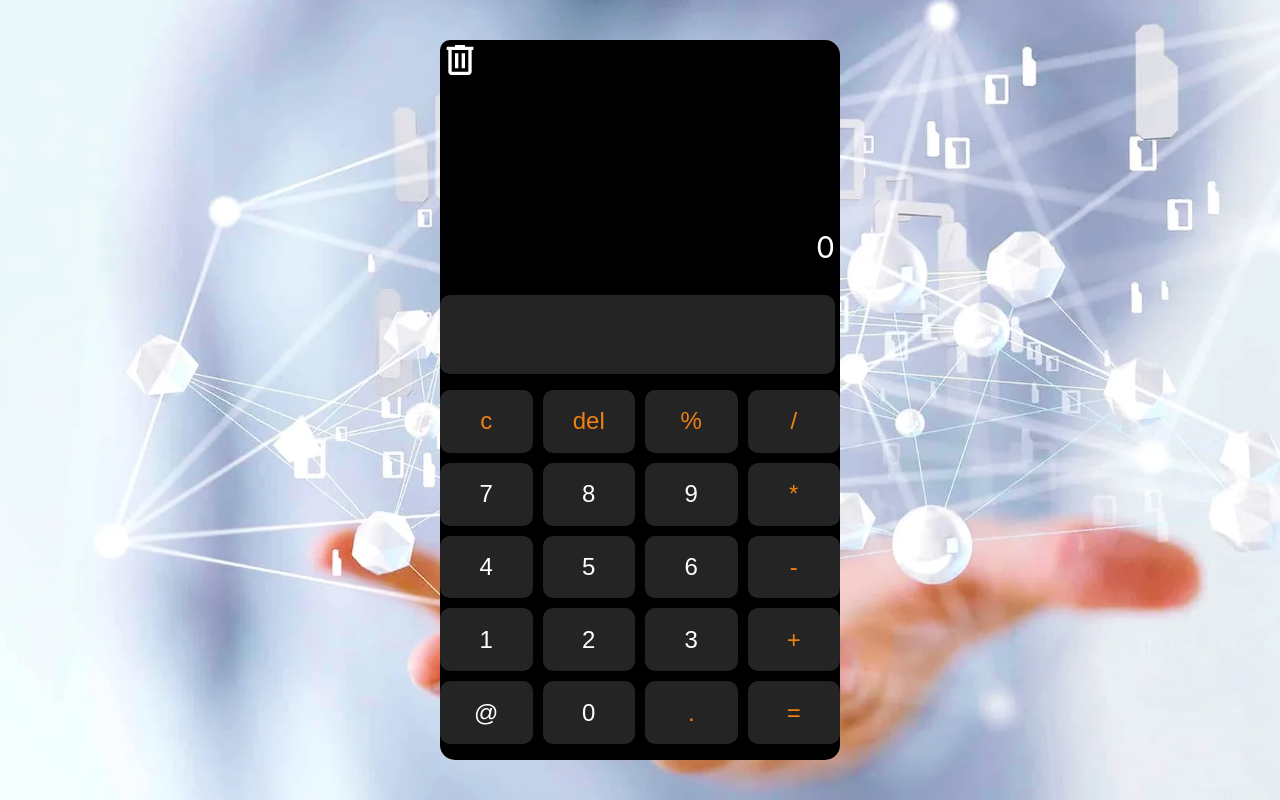
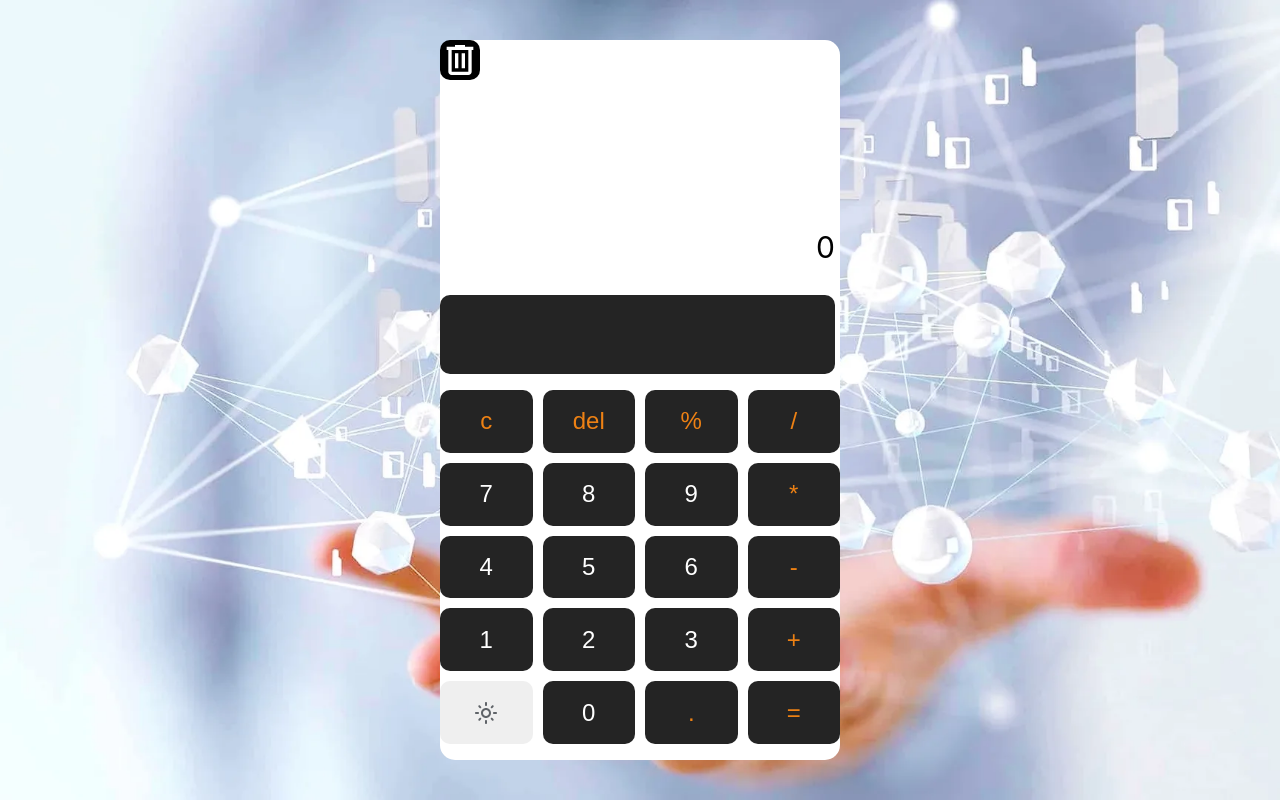
Before and after one commit to arazshikhli/calculator_app, a React (Create React App) app: page / in a window 1280 px wide. Built offline with nearby package versions, Linux system fonts and the light colour scheme.

Commit message:
style(add dark-light mode)

```diff
--- a/src/App.js
+++ b/src/App.js
@@ -1,16 +1,15 @@
 import { useState } from "react";
 import { LogicPage } from "./components/LogicPage/LogicPage";
+import { ThemeProvider } from "./data/ThemeProvider";
 
 function App() {
 
 
+  return (
+    <ThemeProvider>
+        <LogicPage/>
+    </ThemeProvider>
 
-
-  return (
-<div>
-  <LogicPage/>
-
-</div>
   );
 }
 
--- a/src/components/Buttons/ButtonItem/ButtonItem.jsx
+++ b/src/components/Buttons/ButtonItem/ButtonItem.jsx
@@ -1,5 +1,6 @@
-import React from 'react'
+import React,{useContext} from 'react'
 import styles from './ButtonItem.module.css'
+import {ThemeContext}from '../../../data/ThemeProvider'
 
 export const ButtonItem = ({value, setValue,valueType,type,
     handleClearLastSymbol,
@@ -9,6 +10,9 @@ export const ButtonItem = ({value, setValue,valueType,type,
     calculateResult,
     addToHistory
   }) => {
+
+    const {isDarkMode, toggleTheme } = useContext(ThemeContext);
+
         const selectFunction=()=>{
           switch (valueType) {
             case 'standard':{
@@ -28,15 +32,18 @@ export const ButtonItem = ({value, setValue,valueType,type,
                {
                 handleClearLastSymbol()}
                 break;
+                case 'mode':
+                toggleTheme()
+                break;
             default:
                 break;
           }
         }
 
   return (
-   <button className={type==='number'?styles.numberBtn:styles.symbolBtn  }
+   <button className={type==='number'?styles.numberBtn:(type==='mode'?(isDarkMode?styles.DarkBtn:styles.LightBtn):styles.symbolBtn) }
    onClick={selectFunction}
 
-   >{value}</button>
+   >{type==='mode'?'':<span>{value}</span>}</button>
   )
 }
--- a/src/components/Buttons/ButtonItem/ButtonItem.module.css
+++ b/src/components/Buttons/ButtonItem/ButtonItem.module.css
@@ -16,3 +16,21 @@ color:var(--nmb-btn-color)
     background-color: var(--btn--bg-color);
     color: var(--sym-btn-color);
 }
+
+.modeBtn{
+    background-repeat: no-repeat;
+    background-position: center;
+    background-size: cover;
+}
+.DarkBtn{
+background-image: url('../../../assets//dark_mode.svg');
+background-repeat: no-repeat;
+background-position: center;
+
+}
+.LightBtn{
+    background-image: url('../../../assets//light_mode.svg');
+    background-repeat: no-repeat;
+    background-position: center;
+
+}
--- a/src/components/Buttons/Buttons.jsx
+++ b/src/components/Buttons/Buttons.jsx
@@ -1,7 +1,8 @@
 
 import styles from './Buttons.module.css'
 import { ButtonItem } from './ButtonItem/ButtonItem'
-
+import {ThemeContext} from '../../data/ThemeProvider'
+import { useContext } from 'react'
 
 export const Buttons=({
   setValue,calcSymbols,
@@ -15,7 +16,7 @@ export const Buttons=({
     }
 )=>{
 
-
+const {isDarkMode}=useContext(ThemeContext)
 
     return (
       <ul className={styles.buttonsList}>
@@ -34,6 +35,7 @@ export const Buttons=({
            setResult={setResult}
            setInputValue={setInputValue}
            addToHistory={addToHistory}
+
            />
         })
       }
--- a/src/components/Display/Display.jsx
+++ b/src/components/Display/Display.jsx
@@ -1,5 +1,6 @@
-import React, { useEffect } from 'react'
+import React, { useContext, useEffect } from 'react'
 import styles from './Display.module.css'
+import { ThemeContext } from '../../data/ThemeProvider'
 export const Display = ({
   result,
   inputValue,
@@ -13,9 +14,10 @@ useEffect(()=>{
 
 },[resultHistory])
 
+const {isDarkMode}=useContext(ThemeContext)
 
   return (
-    <div className={styles.display}>
+    <div className={isDarkMode?styles.displayDark:styles.displayLight}>
  <div className={styles.displayHistory}>
  <div className={styles.historyItems}>
   <button className={styles.deleteBtn} onClick={()=>setResultHistory([])}></button>
--- a/src/components/Display/Display.module.css
+++ b/src/components/Display/Display.module.css
@@ -1,5 +1,13 @@
-.display{
-  color: white;
+.displayDark{
+  color:white;
+  font-size: var(--display-result-size);
+  width: 100%;
+  display: flex;
+  flex-direction: column;
+  flex:2;
+}
+.displayLight{
+  color:black;
   font-size: var(--display-result-size);
   width: 100%;
   display: flex;
--- a/src/components/LogicPage/LogicPage.jsx
+++ b/src/components/LogicPage/LogicPage.jsx
@@ -1,18 +1,21 @@
-import React, { useEffect, useState } from 'react'
+import React, { useEffect, useState,useContext } from 'react'
 import { Display } from '../Display/Display';
 import { Buttons } from '../Buttons/Buttons';
 import{ calcSymbols, isSymbol} from '../../data/data';
 import styles from './LogicPage.module.css'
+import {ThemeContext}from '../../data/ThemeProvider'
 
 export const LogicPage = () => {
     const [value,setValue]=useState('');
     const [result,setResult]=useState(null)
     const [resultHistory,setResultHistory]=useState([]);
     const [inputValue, setInputValue] = useState('');
+    const {isDarkMode}=useContext(ThemeContext)
 
     useEffect(()=>{
       calculateResult()
     },[value,result,inputValue])
+
 
   const handleInputChange = (event) => {
     setInputValue(event.target.value);
@@ -106,7 +109,7 @@ export const LogicPage = () => {
   return (
     <div className={styles.content}>
         <div className={styles.divider}>
-        <div className={styles.calculator}>
+        <div className={isDarkMode?styles.calculator:styles.calculatorDark}>
         <Display
         handleInputChange={handleInputChange}
         inputValue={inputValue}
--- a/src/components/LogicPage/LogicPage.module.css
+++ b/src/components/LogicPage/LogicPage.module.css
@@ -23,3 +23,12 @@
     display: grid;
     height: 100%;
     }
+
+    .calculatorDark{
+        width: 400px;
+        background-color: white;
+        border-radius: 15px;
+        display: grid;
+        height: 100%;
+        color: black;
+        }
--- /dev/null
+++ b/src/data/ThemeProvider.jsx
@@ -0,0 +1,19 @@
+import { createContext,useState } from "react";
+
+export const ThemeContext = createContext();
+
+
+export const ThemeProvider=({children})=>{
+    const [isDarkMode, setIsDarkMode] = useState(false);
+
+    const toggleTheme = () => {
+        setIsDarkMode((prevMode) => !prevMode);
+        console.log("is dark mode",isDarkMode)
+      };
+
+    return <>
+    <ThemeContext.Provider value={{isDarkMode,toggleTheme}}>
+      {children}
+    </ThemeContext.Provider>
+    </>
+}
--- a/src/data/data.js
+++ b/src/data/data.js
@@ -54,7 +54,7 @@ export const calcSymbols=[
     index:15,value:'+',type:'symbol',operation:'standard'
 },
 {
-    index:16,value:'@',type:'number',operation:'standard'
+    index:16,value:'@',type:'mode',operation:'mode'
 },
 {
     index:17,value:'0',type:'number',operation:'standard'
--- a/src/index.css
+++ b/src/index.css
@@ -22,6 +22,8 @@ code {
   --nmb-btn-color:white;
   --sym-btn-color:#ED8114;
   --display-result-size:30px;
+  --dark-color:white;
+  --light-color:black;
 }
 input
 {padding: 0;}
```
Also changed, not shown: src/assets/dark_mode.svg (added), src/assets/light_mode.svg (added).
